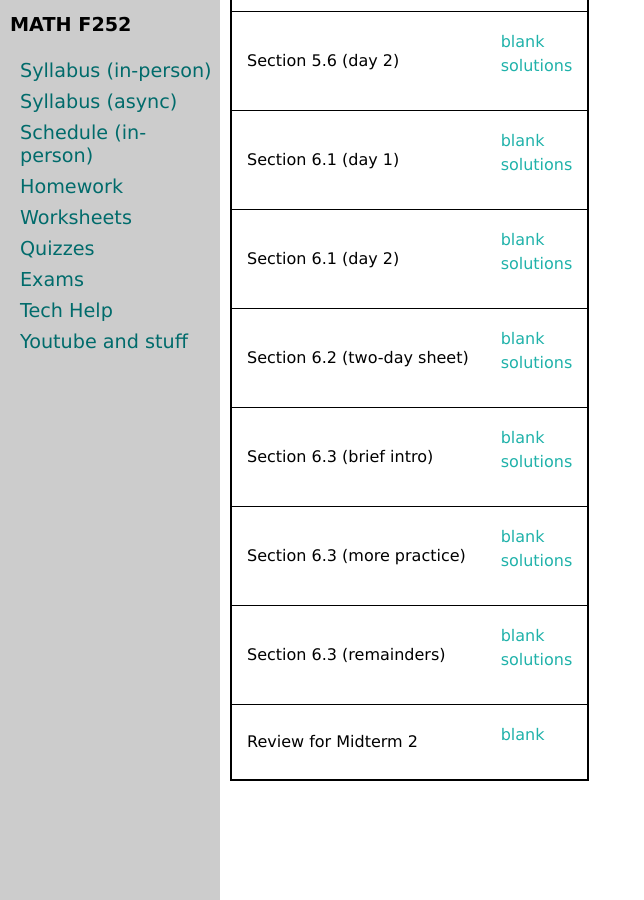
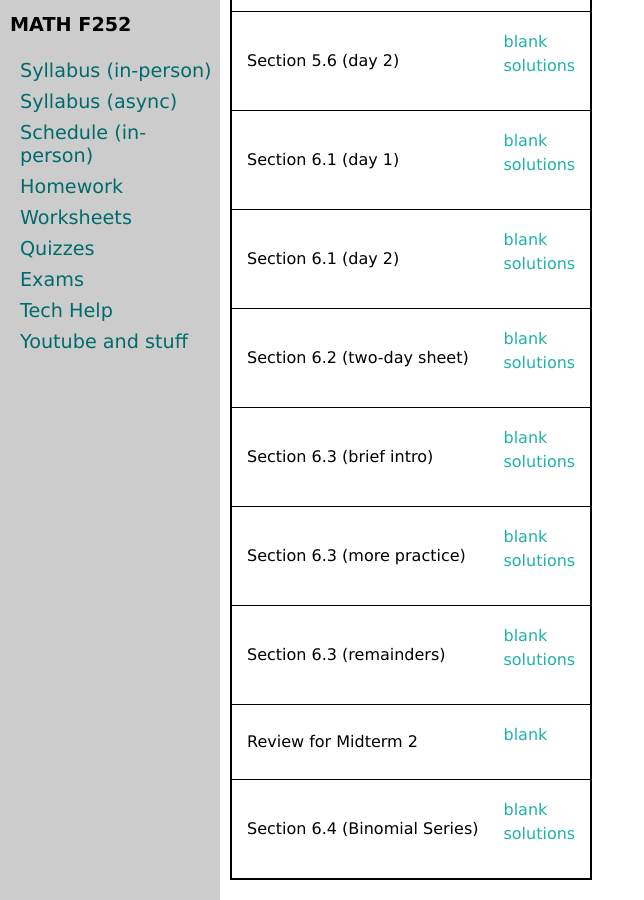
Before and after one commit to uaf-math/calc2, a Jekyll site: the page built from worksheetsF25.md, in a window 1280 px wide and 900 px high, scrolled down 3549 px. Shown: the whole window, without its empty margins (0-644 px from the left). Built offline with Jekyll 4.4.1, drawn with Linux system fonts in a browser that asks for light colours.

Commit message:
Update worksheetsF25.yml

```diff
--- a/_data/worksheetsF25.yml
+++ b/_data/worksheetsF25.yml
@@ -129,3 +129,6 @@ worksheets:
 - name: Review for Midterm 2
   blank: M252-M2-review.pdf
   solutions:
+- name: Section 6.4 (Binomial Series)
+  blank: M252-6-4a.pdf
+  solutions: M252-6-4as.pdf
```
